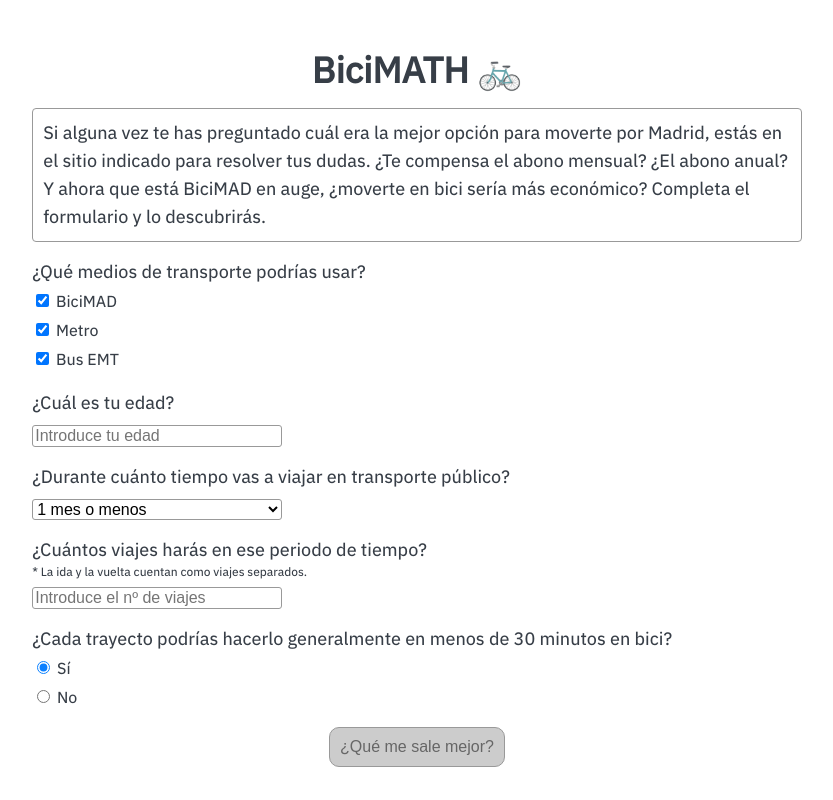
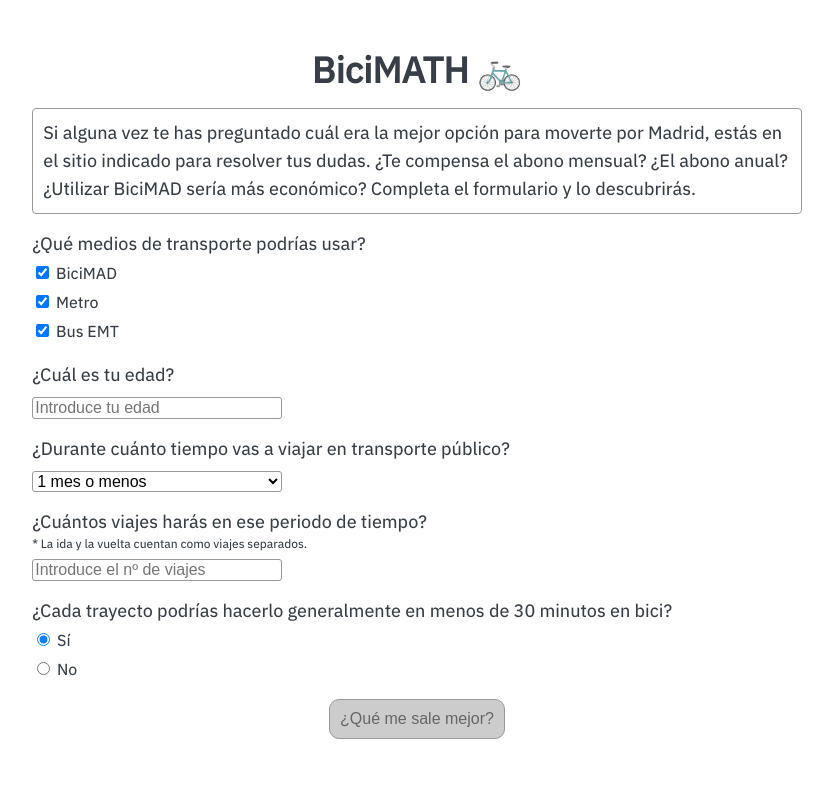
Before and after one commit to clara-jr/bicimath, a Vue app: page / in a window 1280 px wide. Shown: the whole page, without its empty margins (223-1056 px from the left). Built offline with nearby package versions, Linux system fonts and the light colour scheme.

Commit message:
chore: change intro text

```diff
--- a/src/App.vue
+++ b/src/App.vue
@@ -112,9 +112,8 @@
     <div class="form">
       <p id="intro" class="input-group">
         Si alguna vez te has preguntado cuál era la mejor opción para moverte por Madrid, estás en
-        el sitio indicado para resolver tus dudas. ¿Te compensa el abono mensual? ¿El abono anual? Y
-        ahora que está BiciMAD en auge, ¿moverte en bici sería más económico? Completa el formulario
-        y lo descubrirás.
+        el sitio indicado para resolver tus dudas. ¿Te compensa el abono mensual? ¿El abono anual?
+        ¿Utilizar BiciMAD sería más económico? Completa el formulario y lo descubrirás.
       </p>
       <div class="input-group">
         <label for="transportType">{{ '¿Qué medios de transporte podrías usar?' }}</label>
```
